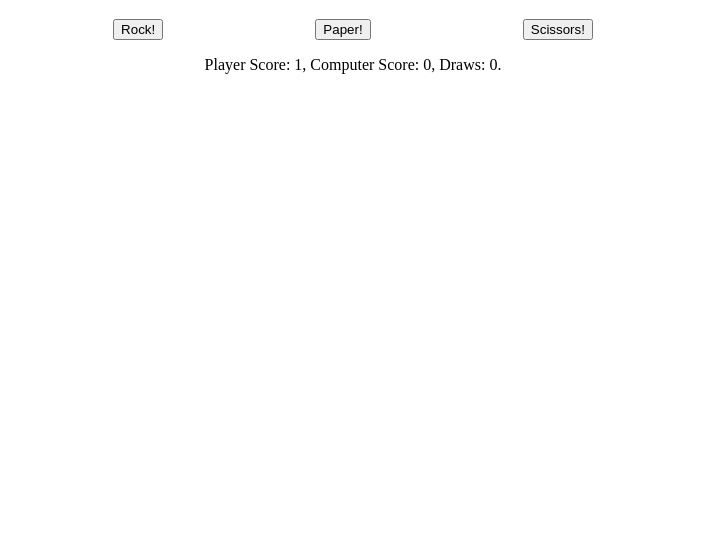
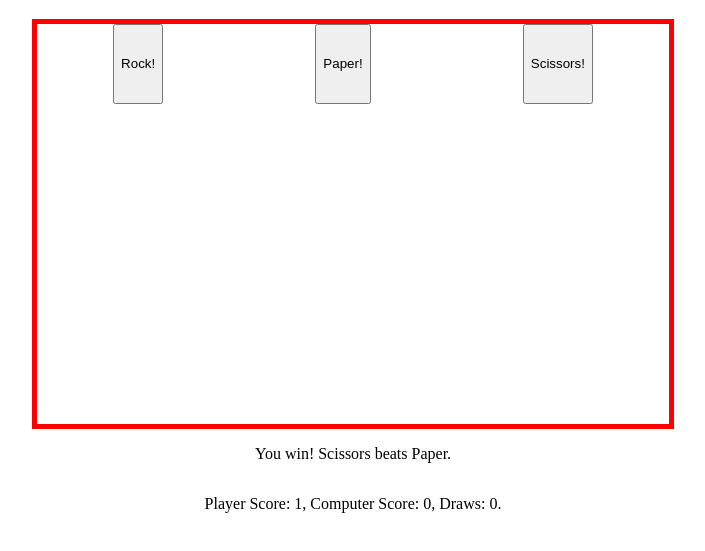
Before and after one commit to xandora/rock-paper-scissors, a plain HTML site: page index.html in a window 1280 px wide. Both pictures are taken after a click on the button "Scissors!". Shown: the part 61-612 px from the top of the page, without its empty margins (287-992 px from the left). Drawn offline with Linux system fonts and the light colour scheme.

Commit message:
GUI updated

```diff
--- a/index.html
+++ b/index.html
@@ -23,7 +23,7 @@
         document.body.appendChild(gameTitle);
         const gameButtonBox = document.createElement("div");
         gameButtonBox.id = "#game-button-box";
-        gameButtonBox.style = "margin:auto;width:50%;display:flex;justify-content:space-around";
+        gameButtonBox.style = "margin:auto;height:50vh;width:50%;display:flex;justify-content:space-around;border:5px solid red";
         document.body.appendChild(gameButtonBox);
         const gameScoreBox = document.createElement("div");
         gameScoreBox.id = "#game-score-box";
@@ -35,6 +35,10 @@
         const outcome = document.createElement('p');
         outcome.style = "text-align:center";
         outcome.id = "#outcome";
+        const gameOutcome = document.createElement('p');
+        gameOutcome.style = "text-align:center";
+        gameOutcome.id = "#gameOutcome";
+        gameScoreBox.appendChild(outcome);
 
         function computerPlay() {
             return moves[Math.floor(Math.random()*moves.length)];
@@ -49,15 +53,15 @@
                 (playerGo == moves[2] && computerGo == moves[1])
                 ) {
                 playerScore++;
-                return "You win! " + playerGo + " beats " + computerGo + ".";
+                outcome.textContent = "You win! " + playerGo + " beats " + computerGo + ".";
             }
             else if (playerGo == computerGo) {
                 draws++;
-                return "It's a draw!";
+                outcome.textContent = "It's a draw!";
             }
             else {
                 computerScore++;
-                return "You lose! " + computerGo + " beats " + playerGo + ".";
+                outcome.textContent = "You lose! " + computerGo + " beats " + playerGo + ".";
             }
 
         }
@@ -75,11 +79,11 @@
             playRound(playerMove, computerPlay());
             if (playerScore >= 5 || computerScore >= 5) {
                 score.textContent = "Player Score: " + playerScore + ", Computer Score: " + computerScore + ", Draws: " + draws + ".";
-                outcome.textContent = "Game over! Player Score: " + playerScore + ", Computer Score: " + computerScore;
+                gameOutcome.textContent = "Game over! Player Score: " + playerScore + ", Computer Score: " + computerScore;
                 resetGame();
             } else {
                 score.textContent = "Player Score: " + playerScore + ", Computer Score: " + computerScore + ", Draws: " + draws + ".";
-                outcome.textContent = "";
+                gameOutcome.textContent = "";
             };
         };
 
@@ -87,13 +91,14 @@
             var buttonName = "btn" + move;
             buttonName = document.createElement('button');
             buttonName.classList = "button";
+            buttonName.style = "height:6em"
             buttonName.id = move;
             buttonName.innerHTML = move + "!";
             gameButtonBox.appendChild(buttonName);
         });
 
         gameScoreBox.appendChild(score);
-        gameScoreBox.appendChild(outcome);
+        gameScoreBox.appendChild(gameOutcome);
 
         const btns = document.querySelectorAll(".button");
         btns.forEach(btn => btn.addEventListener("click", playGame));
```
